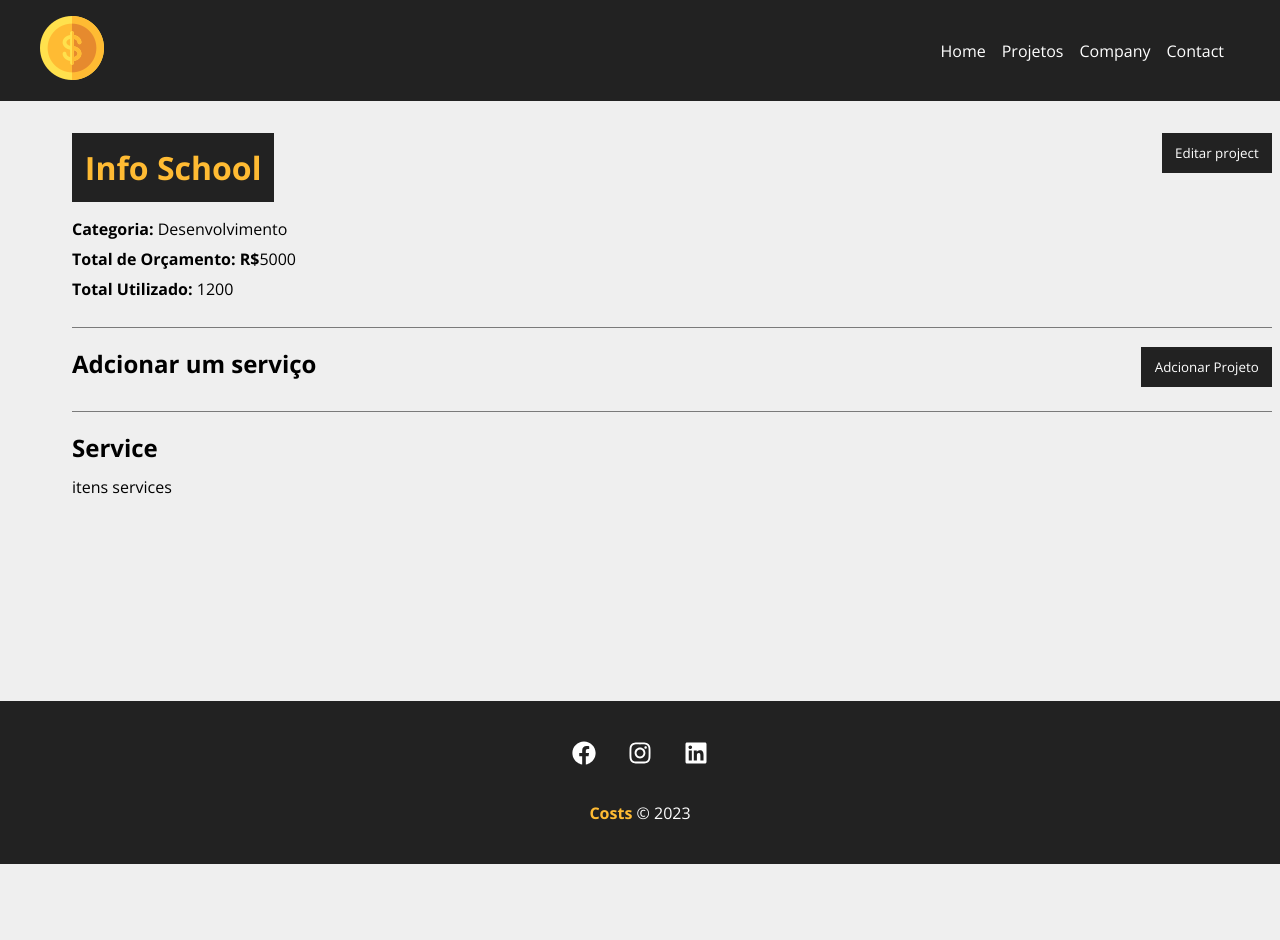
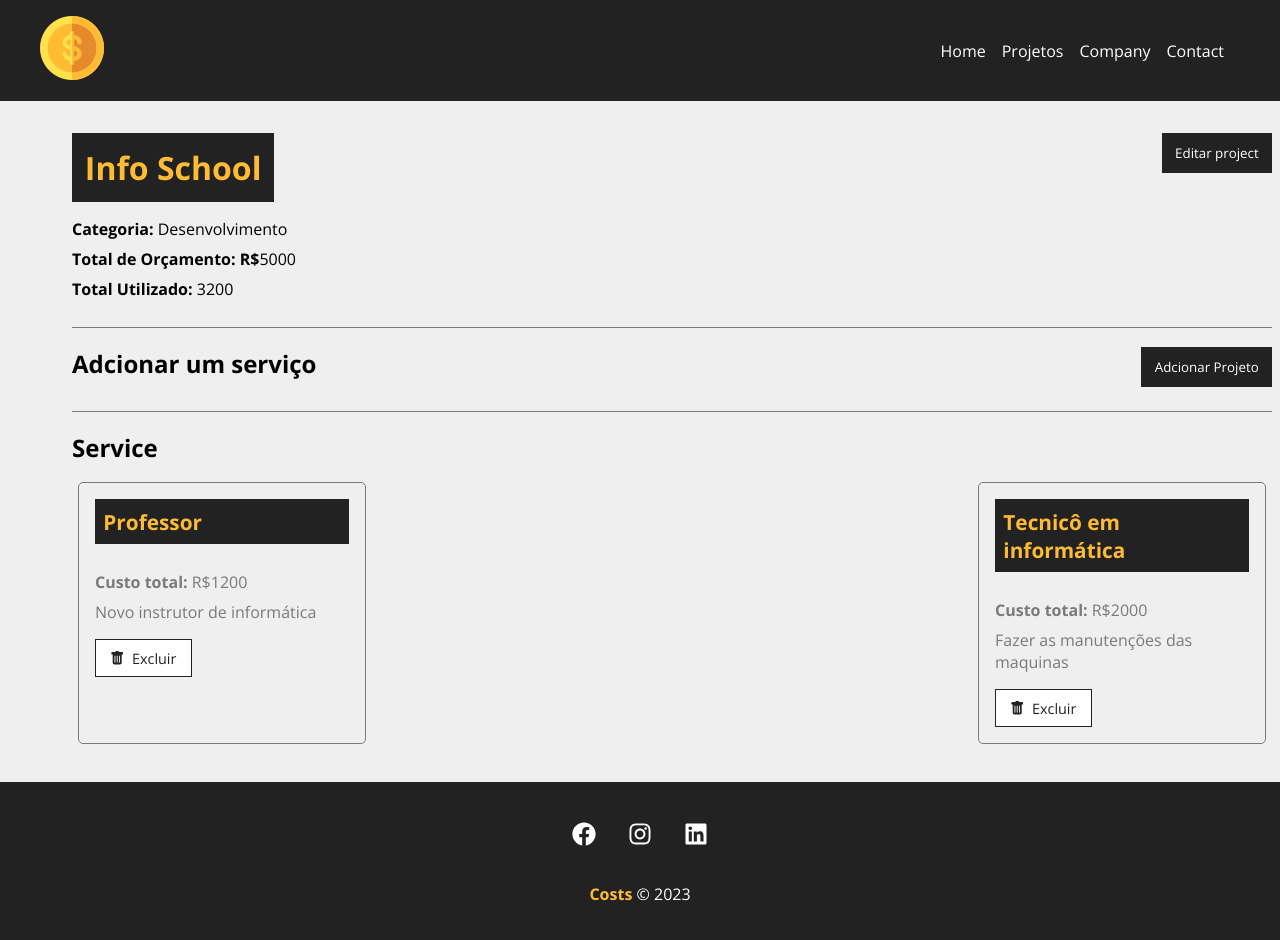
Before and after one commit to joaovictor-jpg/React, a React (Create React App) app: page /project/1 in a window 1280 px wide. Shown: the top 940 px of the page. Before the commit the page ends 864 px from the top, so only its background shows below. Built offline with nearby package versions, Linux system fonts and the light colour scheme; data requests are answered from the project's data file; the HTML template or start-up script is replaced by a standard one.

Commit message:
show the services

```diff
--- a/db.json
+++ b/db.json
@@ -7,13 +7,19 @@
         "id": "2",
         "name": "Desenvolvimento"
       },
-      "cost": 1200,
+      "cost": 3200,
       "services": [
         {
           "name": "Professor",
           "cost": "1200",
           "description": "Novo instrutor de informática",
           "id": "d6a78ae4-c2b7-4c50-a290-39de4328a2a6"
+        },
+        {
+          "name": "Tecnicô em informática",
+          "cost": "2000",
+          "description": "Fazer as manutenções das maquinas",
+          "id": "5676c418-7f2e-4f95-9bb3-35f5d9f87e2d"
         }
       ],
       "id": 1
--- a/src/components/pages/Project.js
+++ b/src/components/pages/Project.js
@@ -10,6 +10,7 @@
 import ProjectForm from '../project/ProjectForm';
 import Message from '../layout/Message';
 import ServiceForm from '../service/ServiceForm';
+import ServiceCard from '../service/ServiceCard';
 
 
 function Project() {
@@ -20,6 +21,7 @@
     const [showServiceForm, setShowServiceForm] = useState(false)
     const [message, setMessage] = useState()
     const [type, setType] = useState()
+    const [services, setServices] = useState([])
 
     useEffect(() => {
         setTimeout(() => {
@@ -32,6 +34,7 @@
             .then((resp) => resp.json())
             .then((data) => {
                 setProject(data)
+                setServices(data.services)
             })
             .catch((err) => console.log(err))
         }, 300)
@@ -105,14 +108,12 @@
         })
         .then((resp) => resp.json())
         .then((data) => {
-            //setProject(data)
-            //setShowProjectForm(!showProjectForm)
-            //setMessage('Projeto Atualizado')
-            //setType('success')
-            console.log(data)
+            setShowServiceForm(!showServiceForm)
         })
         .catch((err) => console.log(err))
     }
+
+    function removeService() {}
 
     return (
         <>
@@ -164,7 +165,19 @@
                         </div>
                         <h2>Service</h2>
                         <Container className='start'>
-                            <p>itens services</p>
+                            {services.length > 0 &&
+                                services.map((service) => (
+                                    <ServiceCard
+                                        id={service.id}
+                                        name={service.name}
+                                        cost={service.cost}
+                                        description={service.description}
+                                        key={service.id}
+                                        handleRemove={removeService}
+                                    />
+                                ))
+                            }
+                            {services.length === 0 && <h3>Não há serviços</h3>}
                         </Container>
                     </Container>
                 </div>
--- /dev/null
+++ b/src/components/service/ServiceCard.js
@@ -0,0 +1,26 @@
+import styles from '../project/ProjectCard.module.css';
+
+import { BsFillTrashFill } from 'react-icons/bs';
+
+function ServiceCard({id, name, cost, description, handleRemove}) {
+
+    const remove = (e) => {}
+
+    return (
+        <div className={styles.project_card}>
+            <h4>{name}</h4>
+            <p>
+                <span>Custo total:</span> R${cost}
+            </p>
+            <p>{description}</p>
+            <div className={styles.project_card_actions}>
+                <button onClick={remove}>
+                    <BsFillTrashFill />
+                    Excluir
+                </button>
+            </div>
+        </div>
+     );
+}
+
+export default ServiceCard;
```
